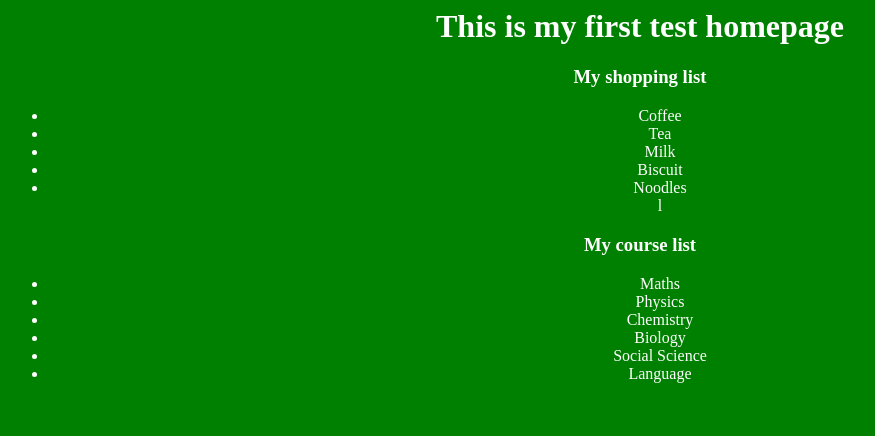
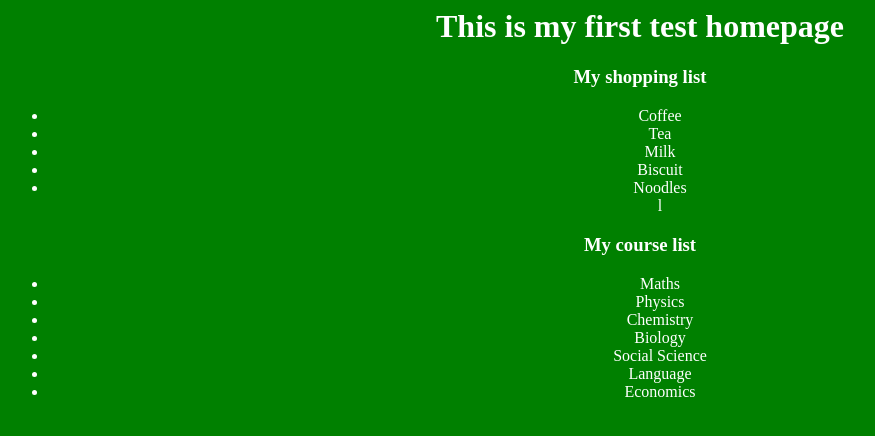
Before and after one commit to email2sumit/test-homepage, a plain HTML site: page index.html in a window 1280 px wide. Shown: the whole page, without its empty margins (0-875 px from the left). Drawn offline with Linux system fonts and the light colour scheme.

Commit message:
After a long time

```diff
--- a/index.html
+++ b/index.html
@@ -26,6 +26,7 @@
   <li>Biology</li>
   <li>Social Science</li>
   <li>Language</li>
+  <li>Economics</li>
 </ul>
 
 </body>
```
